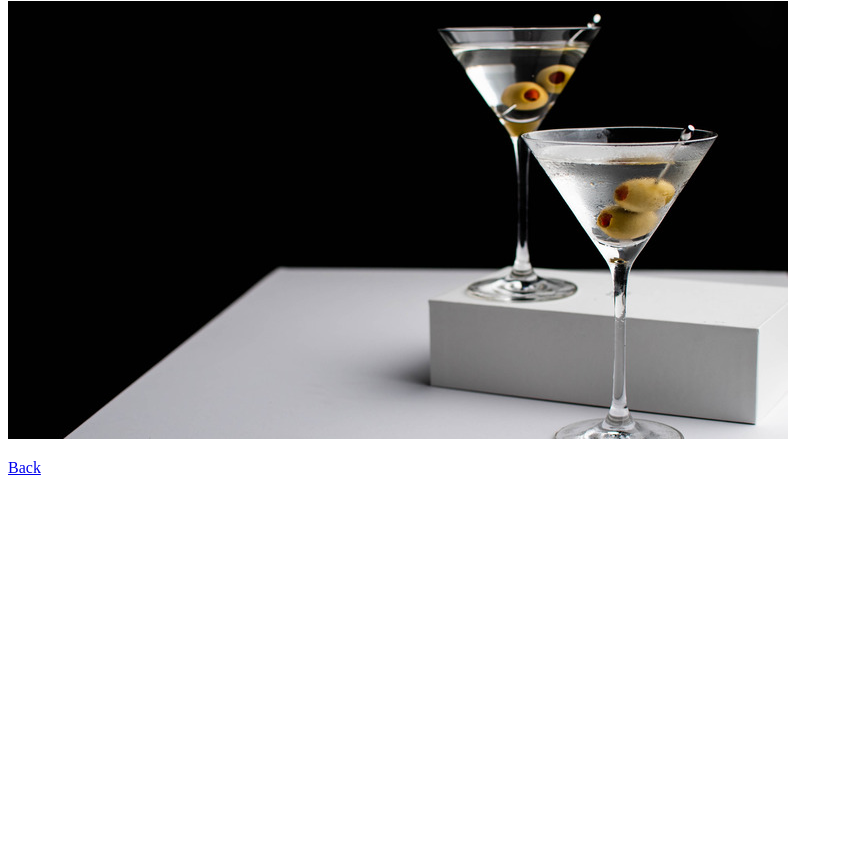
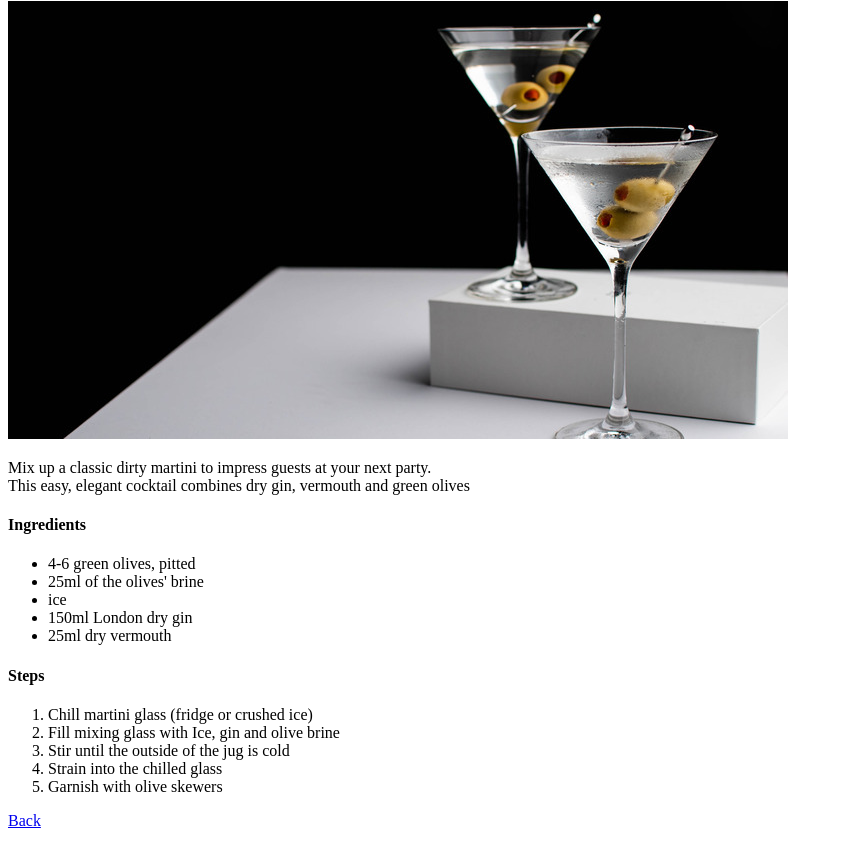
Before and after one commit to Saker07/odin-recipes, a plain HTML site: page recipes/dirty-martini.html in a window 1280 px wide. Shown: the part 79-925 px from the top of the page, without its empty margins (0-843 px from the left). Before the commit the page ends 800 px from the top, so only its background shows below. Drawn offline with Linux system fonts and the light colour scheme.

Commit message:
Finish martini recipe

```diff
--- a/recipes/dirty-martini.html
+++ b/recipes/dirty-martini.html
@@ -12,6 +12,26 @@
         </h1>
         <img src="../img/dirty-martini.jpg" alt="Dirty Martini in a coupe glass">
         <p>
+            Mix up a classic dirty martini to impress guests at your next party.<br>
+            This easy, elegant cocktail combines dry gin, vermouth and green olives
+        </p>
+        <h4>Ingredients</h4>
+        <ul>
+            <li>4-6 green olives, pitted</li>
+            <li>25ml of the olives' brine</li>
+            <li>ice</li>
+            <li>150ml London dry gin</li>
+            <li>25ml dry vermouth</li>
+        </ul>
+        <h4>Steps</h4>
+        <ol>
+            <li>Chill martini glass (fridge or crushed ice)</li>
+            <li>Fill mixing glass with Ice, gin and olive brine</li>
+            <li>Stir until the outside of the jug is cold</li>
+            <li>Strain into the chilled glass</li>
+            <li>Garnish with olive skewers</li>
+        </ol>
+        <p>
             <a href="../index.html">Back</a>
         </p>
         </body>
```
